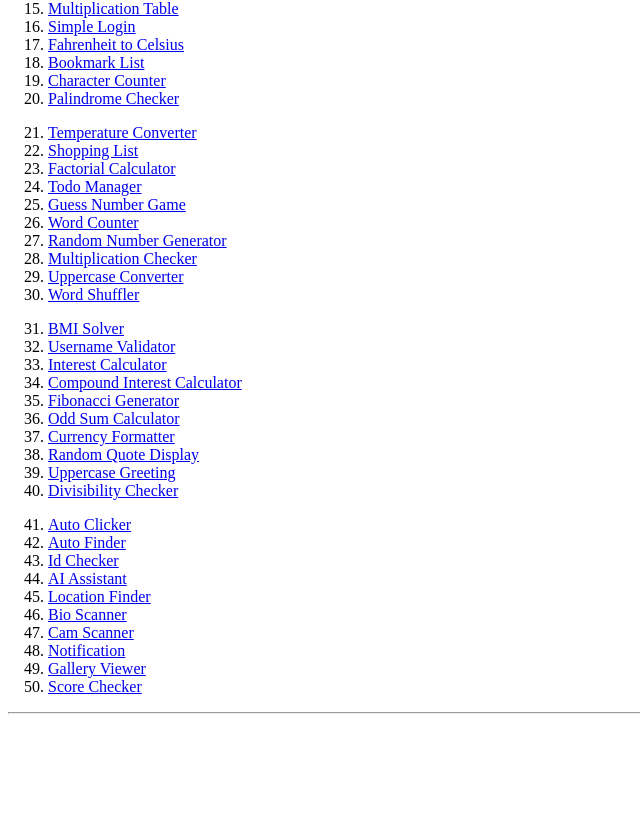
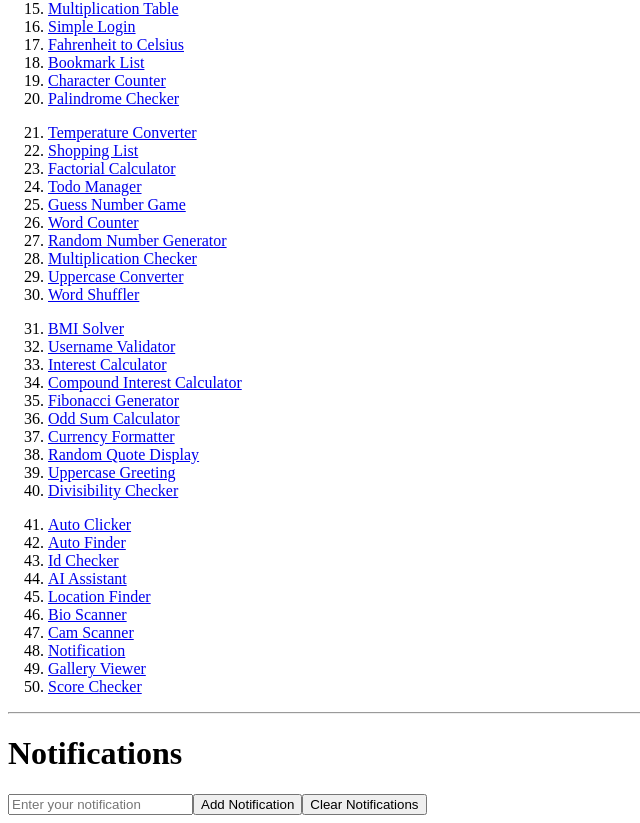
Before and after one commit to SVFC-Travel-Booking-System/Angular-Components, an Angular app: page /notification in a window 1280 px wide. Before the commit this address led to /. Shown: the part 348-1171 px from the top of the page, without its empty margins (0-640 px from the left). Before the commit the page ends 1070 px from the top, so only its background shows below. Built offline with nearby package versions, Linux system fonts and the light colour scheme.

Commit message:
#48 Simple Notification

```diff
--- a/src/app/app.component.html
+++ b/src/app/app.component.html
@@ -61,7 +61,7 @@
             <li><a routerLink="/location-finder">Location Finder</a></li>
             <li><a routerLink="/bio-scanner">Bio Scanner</a></li>
             <li><a routerLink="/cam-scanner">Cam Scanner</a></li>
-            <li><a routerLink="/notifcation">Notification</a></li>
+            <li><a routerLink="/notification">Notification</a></li>
             <li><a routerLink="/gallery-viewer">Gallery Viewer</a></li>
             <li><a routerLink="/score-checker">Score Checker</a></li>
         </ol>
--- a/src/app/app.module.ts
+++ b/src/app/app.module.ts
@@ -51,6 +51,7 @@ import { AiassistantComponent } from './components/aiassistant/aiassistant.compo
 import { LocationfinderComponent } from './components/locationfinder/locationfinder.component';
 import { BioscannerComponent } from './components/bioscanner/bioscanner.component';
 import { CamscannerComponent } from './components/camscanner/camscanner.component';
+import { NotificationComponent } from './components/notification/notification.component';
 
 
 @NgModule({
@@ -103,6 +104,7 @@ import { CamscannerComponent } from './components/camscanner/camscanner.componen
     LocationfinderComponent,
     BioscannerComponent,
     CamscannerComponent,
+    NotificationComponent,
 
 
 
--- /dev/null
+++ b/src/app/components/notification/notification.component.html
@@ -0,0 +1,15 @@
+<div class="container">
+    <h1>Notifications</h1>
+
+    <!-- Display list of notifications -->
+    <ul *ngIf="notifications.length > 0">
+        <li *ngFor="let notification of notifications">{{ notification }}</li>
+    </ul>
+
+    <!-- Input field and button to add notifications -->
+    <div>
+        <input type="text" [(ngModel)]="newNotification" placeholder="Enter your notification" />
+        <button (click)="addNotification()">Add Notification</button>
+        <button (click)="clearNotifications()">Clear Notifications</button>
+    </div>
+</div>
--- /dev/null
+++ b/src/app/components/notification/notification.component.ts
@@ -0,0 +1,25 @@
+import { Component } from '@angular/core';
+
+@Component({
+  selector: 'app-notification',
+  templateUrl: './notification.component.html',
+  styleUrl: './notification.component.css'
+})
+export class NotificationComponent {
+  notifications: string[] = []; // Array to hold the list of notifications
+  newNotification: string = ''; // Property to bind the input field
+
+  // Method to add a new notification
+  addNotification() {
+    if (this.newNotification.trim()) {
+      this.notifications.push(this.newNotification);
+      this.newNotification = ''; // Clear the input field after adding
+    }
+  }
+
+  // Method to clear all notifications
+  clearNotifications() {
+    this.notifications = [];
+  }
+
+}
```
Also changed, not shown: src/app/app-routing.module.ts (+5 -4 lines), src/app/components/notification/notification.component.css (added), 1 other file (tests, documents, lock files or other folders).
